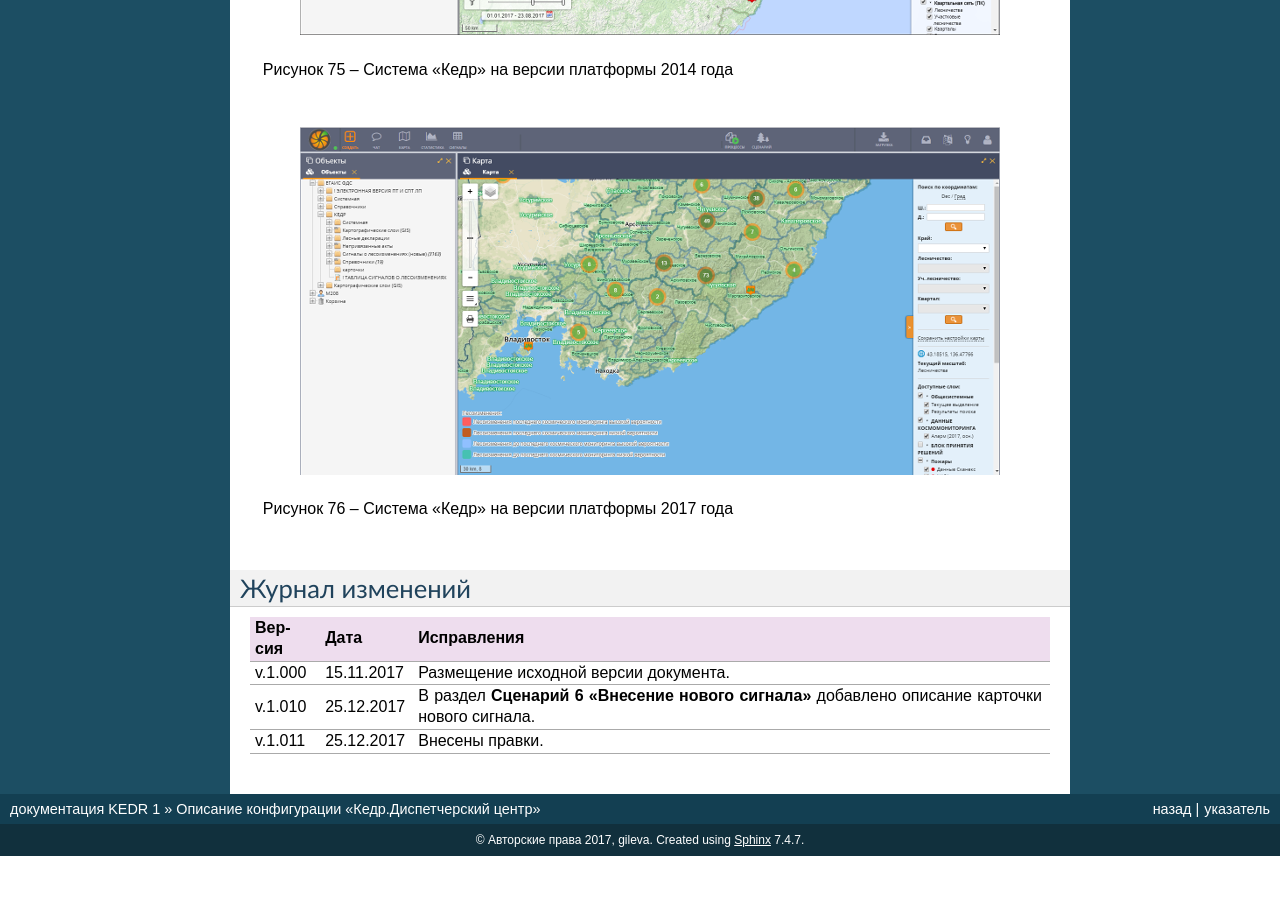
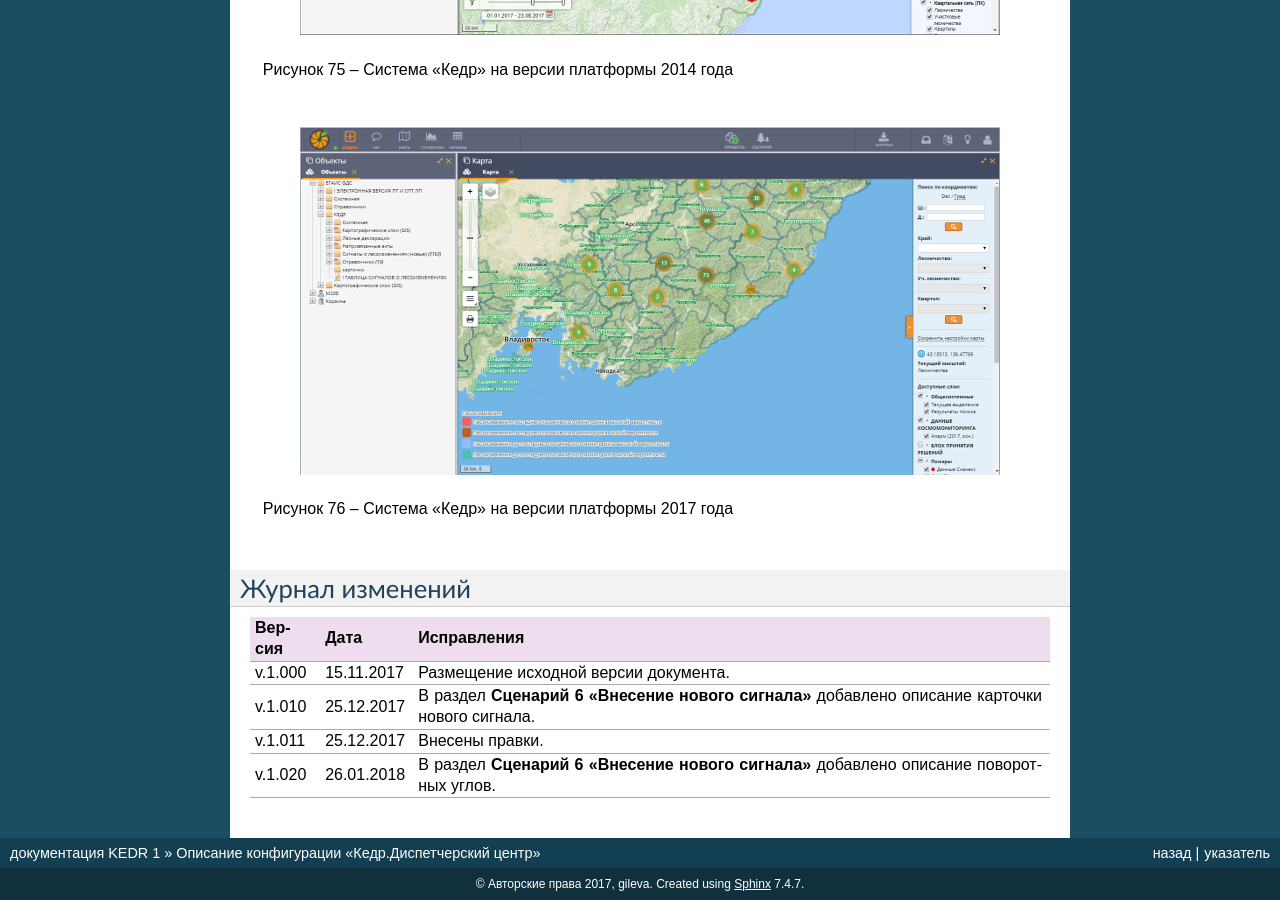
Before and after one commit to citoruspm/kedrsys, a Sphinx documentation site: the page built from source/kedr.rst, in a window 1280 px wide and 900 px high, scrolled down 56854 px. Built offline with Sphinx 7.4.7, drawn with Linux system fonts in a browser that asks for light colours; formulas are drawn with MathJax 3; before the commit the page ends 57710 px from its top, so only the background shows below that.

Commit message:
Update kedr.rst

```diff
--- a/source/kedr.rst
+++ b/source/kedr.rst
@@ -1791,6 +1791,8 @@
 +-----------+--------------+-------------------------------------------------------------------------------------------------+
 | v.1.011   | 25.12.2017   | Внесены правки.                                                                                 |
 +-----------+--------------+-------------------------------------------------------------------------------------------------+
+| v.1.020   | 26.01.2018   | В раздел **Сценарий 6 «Внесение нового сигнала»** добавлено описание поворотных углов.          |
++-----------+--------------+-------------------------------------------------------------------------------------------------+
 
 .. |image0| image:: https://github.com/citoruspm/kedrsys/blob/master/source/_static/zapros_snimkov_3.png?raw=true
 .. |image1| image:: https://github.com/citoruspm/kedrsys/blob/master/source/_static/zapros_snimkov_6.png?raw=true
```
